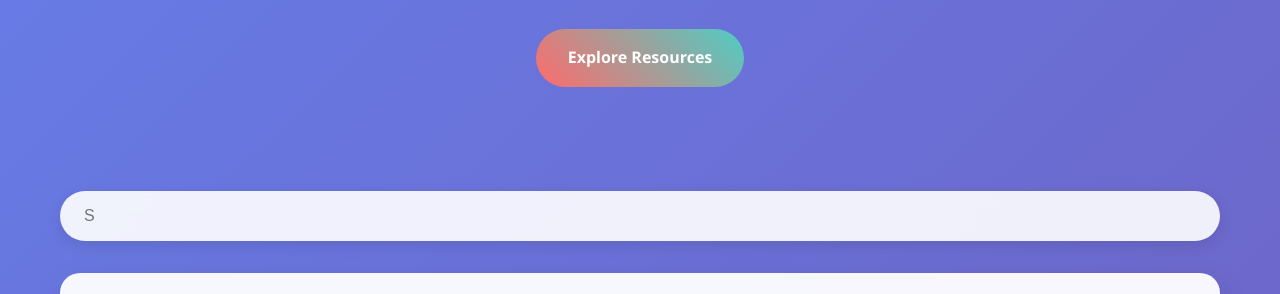
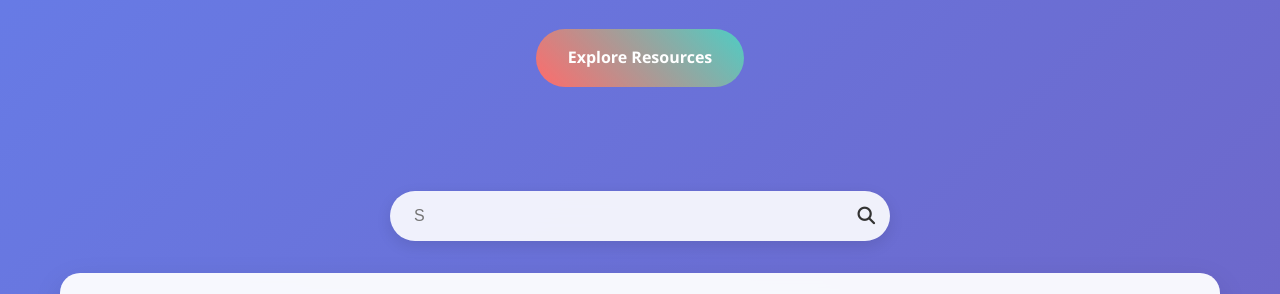
Before and after one commit to Jitendrapatrahost/Code-With-Jitendra, a plain HTML site: page index.html in a window 1280 px wide. Shown: the part 283-577 px from the top of the page. Drawn offline with Linux system fonts and the light colour scheme.

Commit message:
Update index.html

```diff
--- a/index.html
+++ b/index.html
@@ -135,9 +135,16 @@
         </section>
 
         <div class="container">
+            <!-- Search Container -->
             <div class="search-container">
-                <input type="text" class="search-bar" placeholder="Search for CSS properties, animations, or programming concepts..." id="searchInput">
+              <div class="search-wrapper">
+                <input type="text" class="search-bar" placeholder="Search web tools, code snippets..." id="searchInput">
+                <button class="search-icon" onclick="performSearch()">
+                  <i class="fas fa-search"></i>
+                </button>
+             </div>
             </div>
+
 
             <section class="content-section" id="resources">
                 <h2 class="section-title">Resource Categories</h2>
```
